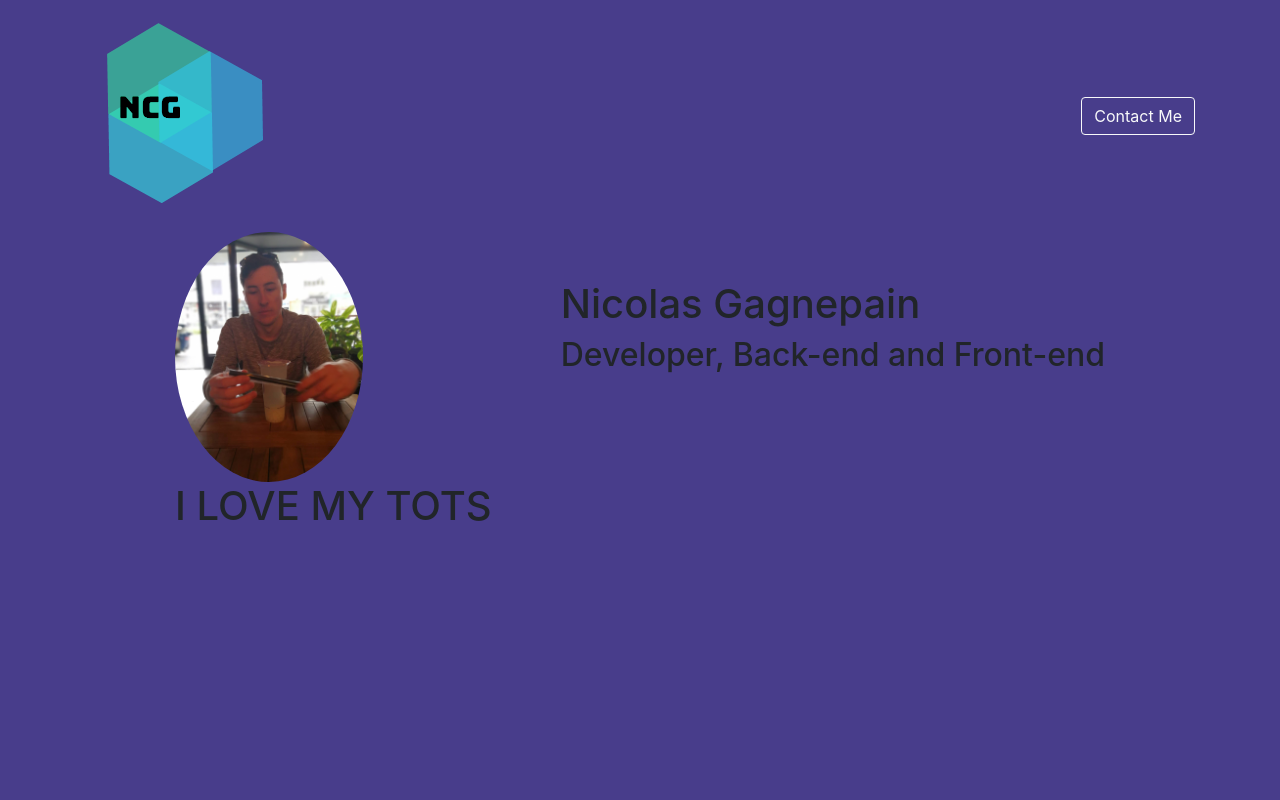
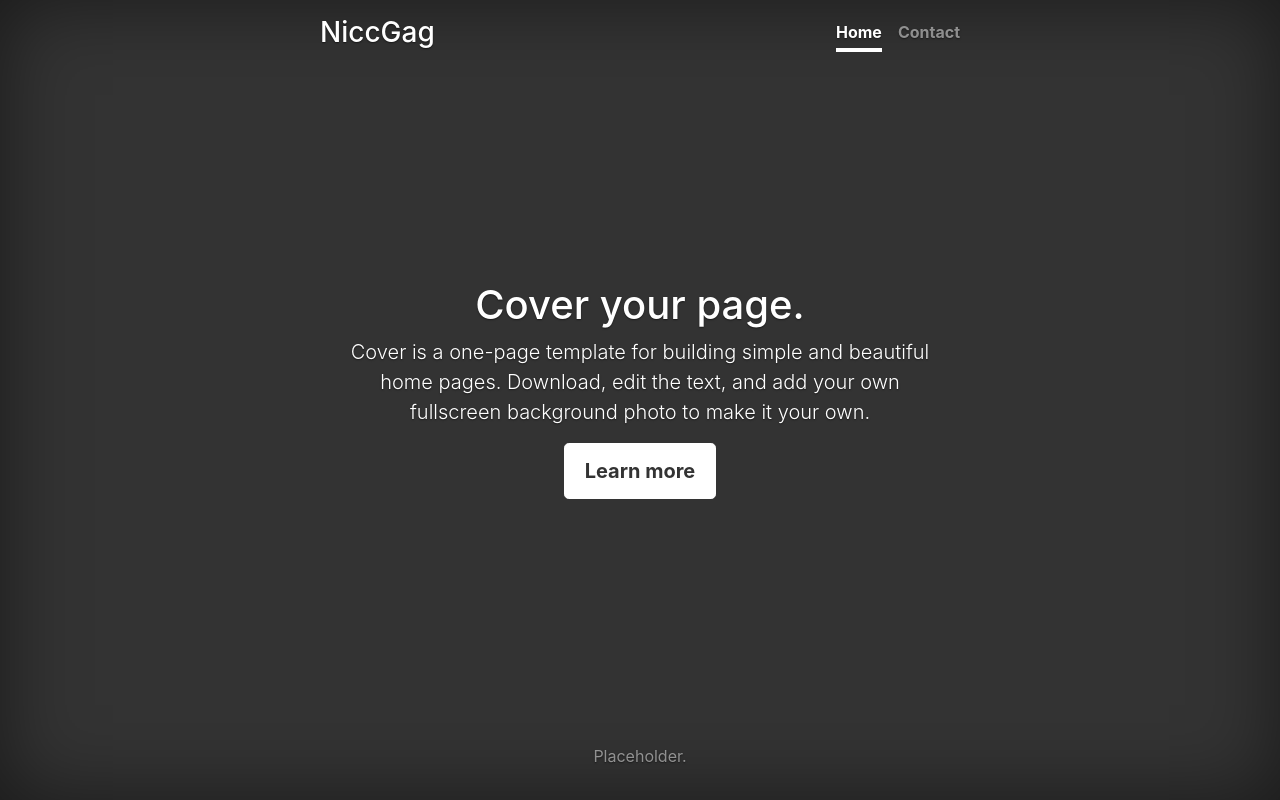
Before and after one commit to Gangawiggy/Gangawiggy.github.io, a plain HTML site: page index.html in a window 1280 px wide. Drawn offline with nearby package versions, Linux system fonts and the light colour scheme.

Commit message:
redesign

```diff
--- /dev/null
+++ b/css/index.css
@@ -0,0 +1,110 @@
+/*
+ * Globals
+ */
+
+/* Links */
+a,
+a:focus,
+a:hover {
+  color: #fff;
+}
+
+/* Custom default button */
+.btn-secondary,
+.btn-secondary:hover,
+.btn-secondary:focus {
+  color: #333;
+  text-shadow: none; /* Prevent inheritance from `body` */
+  background-color: #fff;
+  border: .05rem solid #fff;
+}
+
+
+/*
+ * Base structure
+ */
+
+html,
+body {
+  height: 100%;
+  background-color: #333;
+}
+
+body {
+  display: -ms-flexbox;
+  display: flex;
+  color: #fff;
+  text-shadow: 0 .05rem .1rem rgba(0, 0, 0, .5);
+  box-shadow: inset 0 0 5rem rgba(0, 0, 0, .5);
+}
+
+.cover-container {
+  max-width: 42em;
+}
+
+
+/*
+ * Header
+ */
+.masthead {
+  margin-bottom: 2rem;
+}
+
+.masthead-brand {
+  margin-bottom: 0;
+}
+
+.nav-masthead .nav-link {
+  padding: .25rem 0;
+  font-weight: 700;
+  color: rgba(255, 255, 255, .5);
+  background-color: transparent;
+  border-bottom: .25rem solid transparent;
+}
+
+.nav-masthead .nav-link:hover,
+.nav-masthead .nav-link:focus {
+  border-bottom-color: rgba(255, 255, 255, .25);
+}
+
+.nav-masthead .nav-link + .nav-link {
+  margin-left: 1rem;
+}
+
+.nav-masthead .active {
+  color: #fff;
+  border-bottom-color: #fff;
+}
+
+@media (min-width: 48em) {
+  .masthead-brand {
+    float: left;
+  }
+  .nav-masthead {
+    float: right;
+  }
+}
+
+#name:hover {
+    text-decoration: none;
+}
+
+
+/*
+ * Cover
+ */
+.cover {
+  padding: 0 1.5rem;
+}
+.cover .btn-lg {
+  padding: .75rem 1.25rem;
+  font-weight: 700;
+}
+
+
+/*
+ * Footer
+ */
+.mastfoot {
+  color: rgba(255, 255, 255, .5);
+}
--- a/index.html
+++ b/index.html
@@ -4,54 +4,38 @@
     <meta charset="UTF-8">
     <title>Portfolio | Nicolas Gagnepain</title>
     <meta name="viewport" content="width=device-width, initial-scale=1">
-    <link rel="stylesheet" href="https://maxcdn.bootstrapcdn.com/bootstrap/4.1.3/css/bootstrap.min.css">
+    <link rel="stylesheet" href="https://stackpath.bootstrapcdn.com/bootstrap/4.3.1/css/bootstrap.min.css" integrity="sha384-ggOyR0iXCbMQv3Xipma34MD+dH/1fQ784/j6cY/iJTQUOhcWr7x9JvoRxT2MZw1T" crossorigin="anonymous">
+    <script src="https://stackpath.bootstrapcdn.com/bootstrap/4.3.1/js/bootstrap.min.js" integrity="sha384-JjSmVgyd0p3pXB1rRibZUAYoIIy6OrQ6VrjIEaFf/nJGzIxFDsf4x0xIM+B07jRM" crossorigin="anonymous"></script>
+    <link rel="stylesheet" href="css/index.css">
     <style type="text/css">
-        body {
-            background-color: darkslateblue;
-        }
-        .newSection {
-            background-color: azure;
-        }
+
     </style>
 </head>
-<body>
-    <nav class="navbar navbar-expand-sm">
-        <div class="container">
-            <div class="navbar-expand-sm">
-                <a class="navbar-brand" href="/">
-                    <img class="float-left" src="images/logo.png">
-                </a>
-            </div>
-            <div class="navbar-menu" id="navMenu">
-                <div class="navbar-end">
-                    <div class="navbar-item">
-                        <a class="btn btn-outline-light" id="contact-btn" href="/contact.html">
-                            <span>Contact Me</span>
-                        </a>
-                    </div>
-                </div>
-            </div>
+<body class="text-center">
+    <div class="cover-container d-flex w-100 h-100 p-3 mx-auto flex-column">
+    <header class="masthead mb-auto">
+        <div class="inner">
+        <h3 class="masthead-brand"><a href="index.html" id="name">NiccGag</a></h3>
+        <nav class="nav nav-masthead justify-content-center">
+            <a class="nav-link active" href="index.html">Home</a>
+            <a class="nav-link" href="contact.html">Contact</a>
+        </nav>
         </div>
-    </nav>
-    <section>
-        <div class="container w-75" id="">
-            <img class="rounded-circle mx-auto" src="images/profile.jpg" height="250">
-            <div class="float-right pt-5">
-                <h1 class="mx-auto">Nicolas Gagnepain</h1>
-                <h2>Developer, Back-end and Front-end</h2>
-            </div>
-            <div>
-                <div>
-                  <h1>I LOVE MY TOTS</h1>
-                </div>
-            </div>
+    </header>
+
+    <main role="main" class="inner cover">
+        <h1 class="cover-heading">Cover your page.</h1>
+        <p class="lead">Cover is a one-page template for building simple and beautiful home pages. Download, edit the text, and add your own fullscreen background photo to make it your own.</p>
+        <p class="lead">
+        <a href="#" class="btn btn-lg btn-secondary">Learn more</a>
+        </p>
+    </main>
+
+    <footer class="mastfoot mt-auto">
+        <div class="inner">
+        <p>Placeholder.</p>
         </div>
-    </section>
-    <section class="newSection"></section>
-    <section class="footer">
-        <footer>
-
-        </footer>
-    </section>
+    </footer>
+    </div>
 </body>
 </html>
```
Also changed, not shown: contact.html (+34 -3 lines).
